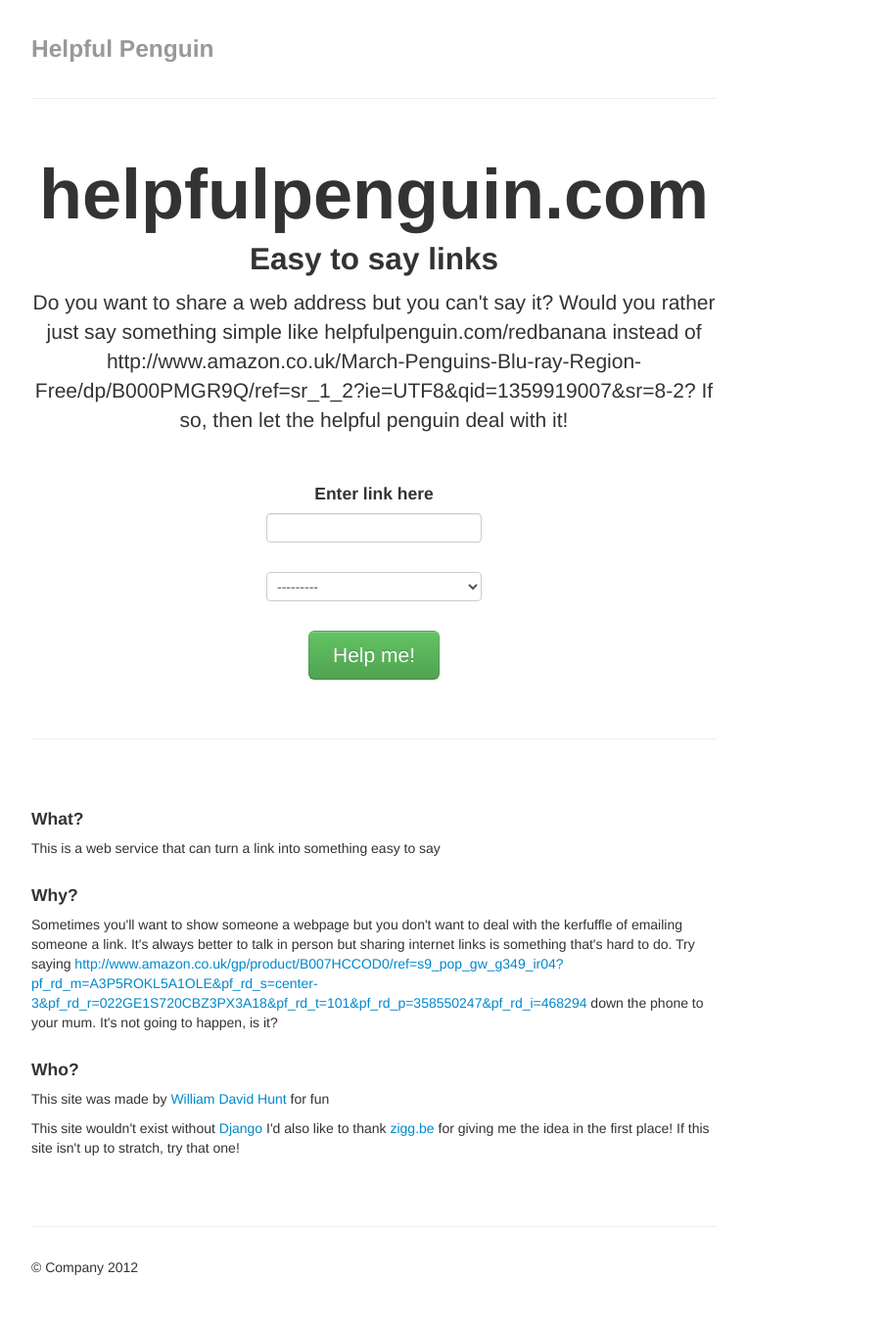
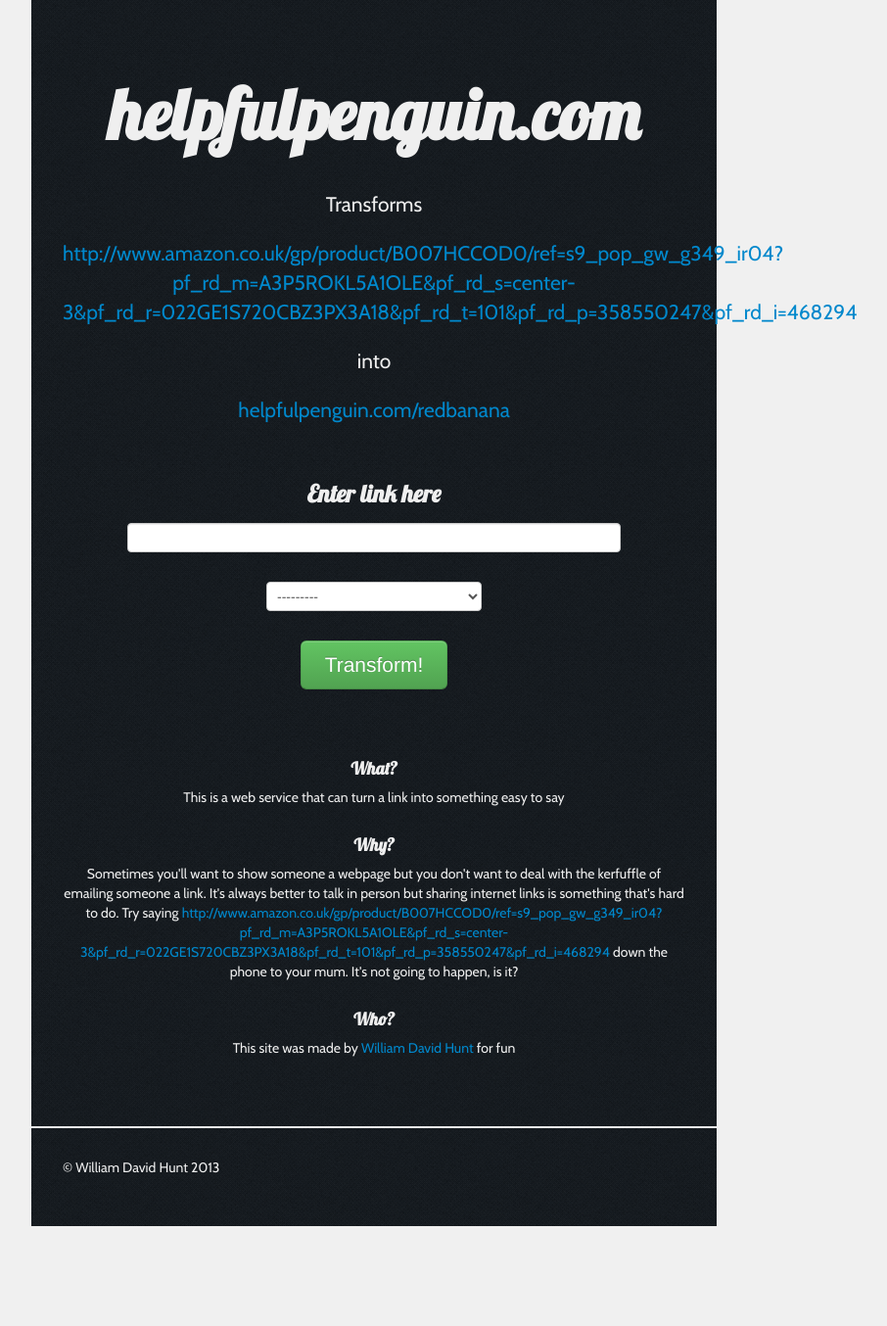
Before and after one commit to penguinhat/helpfulpenguin, a Django app: page / in a window 1280 px wide. Shown: the whole page at 98% size, without its empty margins (258-1164 px from the left). After the commit the page ends 1252 px from the top, so only its background shows below. Run offline with Django 3.2, Linux system fonts and the light colour scheme; some libraries are stand-ins or nearby versions.

Commit message:
Updated frontend

```diff
--- /dev/null
+++ b/frontend/static/css/custom.css
@@ -0,0 +1,57 @@
+body {
+background-color: #f0f0f0;
+}
+
+/* Custom container */
+.container-narrow {
+margin: 0 auto;
+max-width: 700px;
+background: url(/static/img/noisy_net.png) repeat 0 0;
+padding-top: 20px;
+padding-bottom: 40px;
+}
+.container-narrow > hr {
+margin: 30px 0;
+}
+
+/* Main marketing message and sign up button */
+.jumbotron {
+margin: 60px 0;
+text-align: center;
+}
+.jumbotron h1 {
+font-size: 72px;
+line-height: 1;
+padding-bottom: 32px;
+}
+.jumbotron .btn {
+font-size: 21px;
+padding: 14px 24px;
+}
+
+/* Supporting marketing content */
+.marketing {
+margin: 60px 0;
+text-align: center;
+}
+.marketing p + h4 {
+margin-top: 28px;
+}
+
+/* Fonts */
+
+h1, h2, h3, h4, h5 {
+	font-family: 'Lobster', cursive;
+	color: #efefef;
+}
+
+p {
+	font-family: 'Cabin', sans-serif;
+	color: #efefef;
+	margin-left: 32px;
+	margin-right: 32px;
+}
+
+input {
+	width: 70%
+}
--- a/frontend/templates/index.html
+++ b/frontend/templates/index.html
@@ -3,80 +3,44 @@
   <head>
     <title>Bootstrap 101 Template</title>
     <!-- Bootstrap -->
+    <link href='http://fonts.googleapis.com/css?family=Lobster|Cabin' rel='stylesheet' type='text/css'>
     <link href="{{ STATIC_URL }}css/bootstrap.min.css" rel="stylesheet" media="screen">
-<style type="text/css">
-      body {
-        padding-top: 20px;
-        padding-bottom: 40px;
-      }
-
-      /* Custom container */
-      .container-narrow {
-        margin: 0 auto;
-        max-width: 700px;
-      }
-      .container-narrow > hr {
-        margin: 30px 0;
-      }
-
-      /* Main marketing message and sign up button */
-      .jumbotron {
-        margin: 60px 0;
-        text-align: center;
-      }
-      .jumbotron h1 {
-        font-size: 72px;
-        line-height: 1;
-      }
-      .jumbotron .btn {
-        font-size: 21px;
-        padding: 14px 24px;
-      }
-
-      /* Supporting marketing content */
-      .marketing {
-        margin: 60px 0;
-      }
-      .marketing p + h4 {
-        margin-top: 28px;
-      }
-    </style>
-
+    <link href="{{ STATIC_URL }}css/custom.css" rel="stylesheet" media="screen">
   </head>
 <body>
 
     <div class="container-narrow">
 
-      <div class="masthead">
-<!--         <ul class="nav nav-pills pull-right">
-          <li class="active"><a href="#">Home</a></li>
-          <li><a href="#">About</a></li>
-          <li><a href="#">Contact</a></li>
-        </ul> -->
-        <h3 class="muted">Helpful Penguin</h3>
-      </div>
-
-      <hr>
-
       <div class="jumbotron">
       <h1>helpfulpenguin.com</h1>
-      <h2>Easy to say links</h2>
 
-      <p class="lead">Do you want to share a web address but you can't say it? Would you rather just say something simple like <span class='text-url'>helpfulpenguin.com/redbanana</span> instead of <span class='text-url'>http://www.amazon.co.uk/March-Penguins-Blu-ray-Region-Free/dp/B000PMGR9Q/ref=sr_1_2?ie=UTF8&qid=1359919007&sr=8-2</span>?
+      <p class="lead">
+        Transforms
+      </p>
 
-      If so, then let the helpful penguin deal with it!</p>
+      <p class="lead">
+        <a target='_blank' href="http://www.amazon.co.uk/gp/product/B007HCCOD0/ref=s9_pop_gw_g349_ir04?pf_rd_m=A3P5ROKL5A1OLE&pf_rd_s=center-3&pf_rd_r=022GE1S720CBZ3PX3A18&pf_rd_t=101&pf_rd_p=358550247&pf_rd_i=468294">http://www.amazon.co.uk/gp/product/B007HCCOD0/ref=s9_pop_gw_g349_ir04?pf_rd_m=A3P5ROKL5A1OLE&pf_rd_s=center-3&pf_rd_r=022GE1S720CBZ3PX3A18&pf_rd_t=101&pf_rd_p=358550247&pf_rd_i=468294</a>
+      </p>
+
+      <p class="lead">
+        into
+      </p>
+
+      <p class="lead">
+        <a target='_blank' href="http://www.amazon.co.uk/gp/product/B007HCCOD0/ref=s9_pop_gw_g349_ir04?pf_rd_m=A3P5ROKL5A1OLE&pf_rd_s=center-3&pf_rd_r=022GE1S720CBZ3PX3A18&pf_rd_t=101&pf_rd_p=358550247&pf_rd_i=468294" href='#'>helpfulpenguin.com/redbanana</a>
+      </p>
+
         <form method='POST' action='{% url index %}'>
           {% csrf_token %}
           {{ form.errors.url }}<br>
-          <h4>Enter link here</h4>
+          <h3>Enter link here</h3>
           {{ form.url }}<br>
           {# TODO: Add tooltip explaining where to find link #}
           {{ form.errors.duration }}<br>
           {{ form.duration }}<br>
-          <input class="btn btn-large btn-success" type='submit' name='new-redirect' value='Help me!' />
+          <input class="btn btn-large btn-success" type='submit' name='new-redirect' value='Transform!' />
         </form>
       </div>
-      <hr>
 
       <div class="row-fluid marketing">
         <div class="span12">
@@ -88,15 +52,13 @@
 
           <h4>Who?</h4>
           <p>This site was made by <a href='http://twitter.com/_wdh'>William David Hunt</a> for fun</p>
-
-          <p>This site wouldn't exist without <a href='https://www.djangoproject.com/'>Django</a> I'd also like to thank <a href='http://zigg.be'>zigg.be</a> for giving me the idea in the first place! If this site isn't up to stratch, try that one!</p>
         </div>
       </div>
 
       <hr>
 
       <div class="footer">
-        <p>&copy; Company 2012</p>
+        <p>&copy; William David Hunt 2013</p>
       </div>
 
     </div> <!-- /container -->
```
Also changed, not shown: frontend/static/img/noisy_net.png (added).
